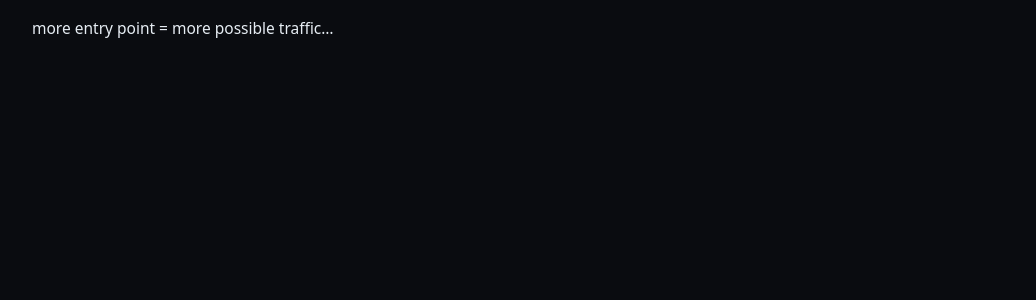
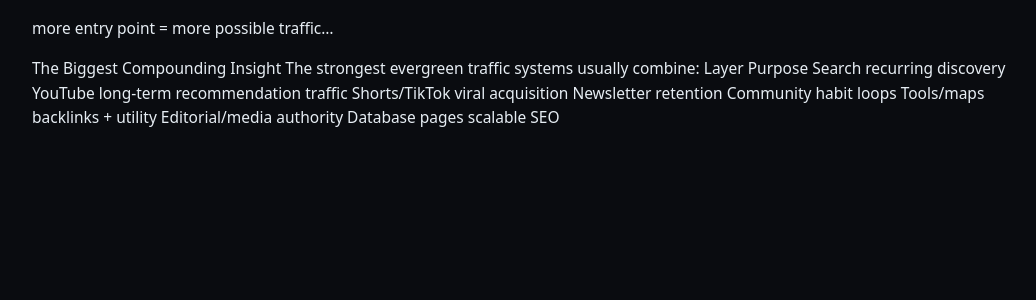
Before and after one commit to BBBB-44/_Codex, a Jekyll site: the page built from _codex/seo.md, in a window 1280 px wide. Shown: the top 300 px of the page, without its empty margins (108-1144 px from the left). Built offline with Jekyll 4.4.1, drawn with Linux system fonts in a browser that asks for light colours.

Commit message:
Expand SEO insights with traffic system components
Added insights on evergreen traffic systems and their components.

```diff
--- a/_codex/seo.md
+++ b/_codex/seo.md
@@ -2,3 +2,16 @@
 ---
 
 more entry point = more possible traffic...
+
+
+The Biggest Compounding Insight
+The strongest evergreen traffic systems usually combine:
+Layer	Purpose
+Search	recurring discovery
+YouTube	long-term recommendation traffic
+Shorts/TikTok	viral acquisition
+Newsletter	retention
+Community	habit loops
+Tools/maps	backlinks + utility
+Editorial/media	authority
+Database pages	scalable SEO
```
